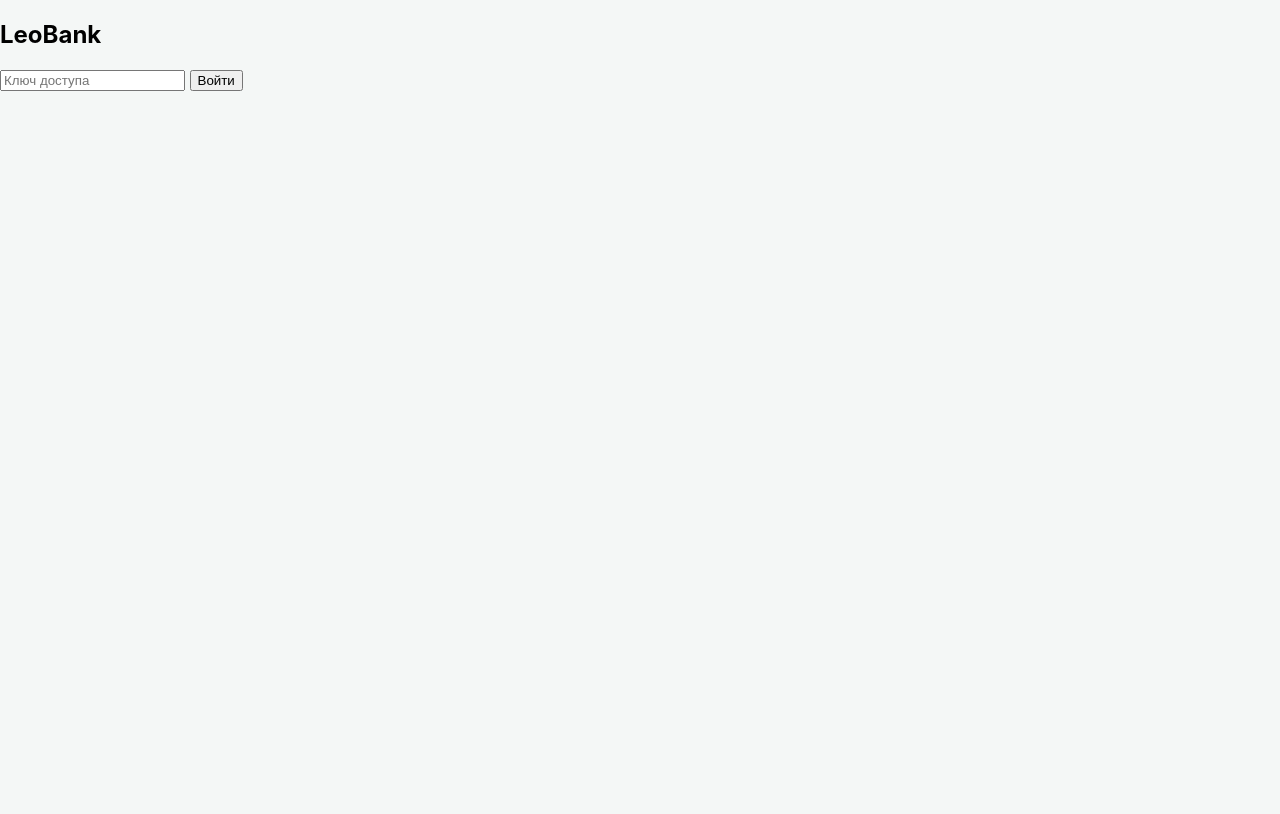
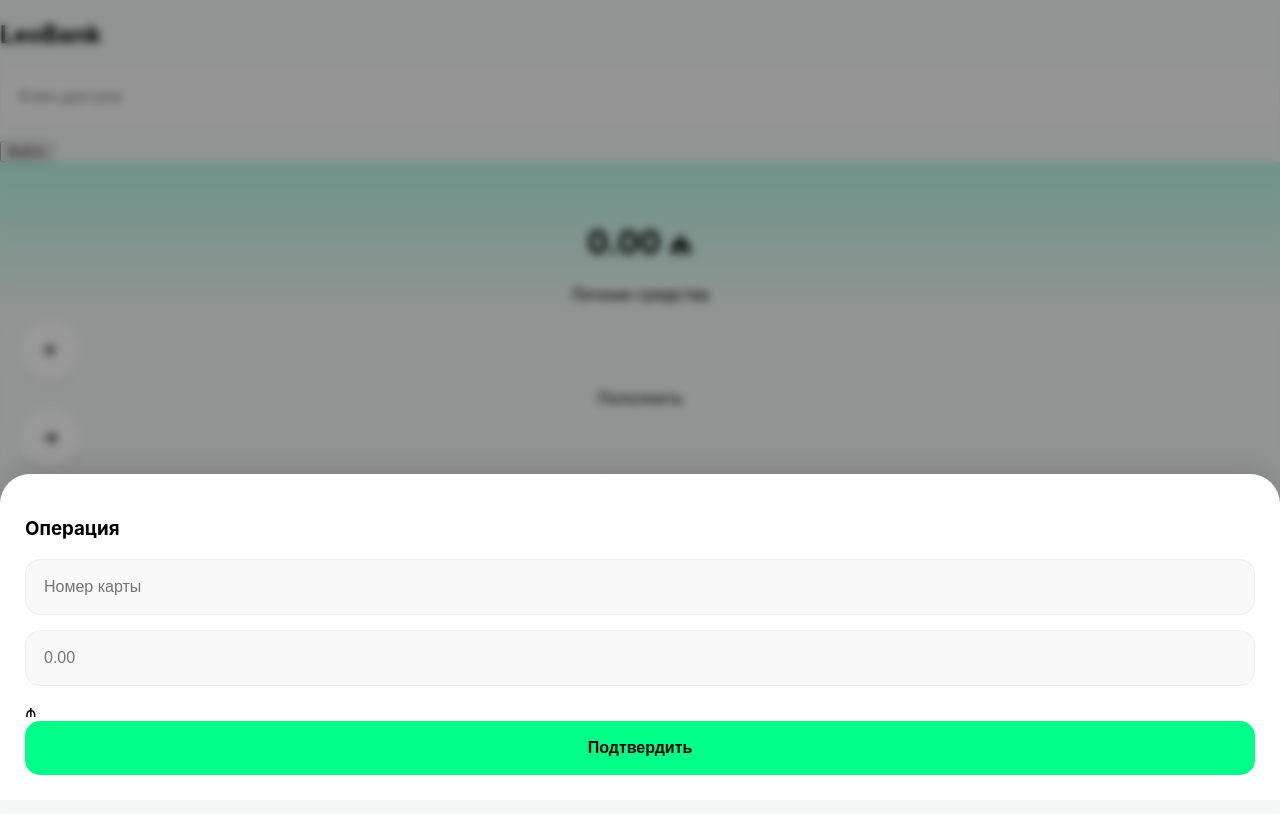
Before and after one commit to KyamichProjects/site, a website: page public/index.html in a window 1280 px wide. Drawn offline with nearby package versions, Linux system fonts and the light colour scheme; no server answers.

Commit message:
Update style.css

```diff
--- a/public/style.css
+++ b/public/style.css
@@ -1,47 +1,79 @@
 :root {
-    --primary: #000;
-    --accent: #00ff88;
-    --bg-grad: linear-gradient(180deg, #b8f7e5 0%, #f4f7f6 40%);
+    --primary-bg: linear-gradient(180deg, #b8f7e5 0%, #f4f7f6 40%);
+    --card-black: #0b0b0b;
+    --accent-green: #00ff88;
+    --text-main: #000000;
 }
 
-* { box-sizing: border-box; -webkit-tap-highlight-color: transparent; }
-body, html { margin: 0; padding: 0; font-family: -apple-system, sans-serif; background: #f4f7f6; height: 100%; }
+body {
+    margin: 0;
+    padding: 0;
+    font-family: -apple-system, BlinkMacSystemFont, "Segoe UI", Roboto, sans-serif;
+    background-color: #f4f7f6;
+}
 
-.hidden { display: none !important; }
+/* Фон как на скриншоте 1 */
+.header-main {
+    background: var(--primary-bg);
+    padding: 40px 20px 20px;
+    text-align: center;
+}
 
-/* Header & Balance */
-.header-main { background: var(--bg-grad); padding: 50px 20px 20px; text-align: center; }
-.balance-block h1 { font-size: 42px; margin: 0; font-weight: 700; }
-.balance-block h1 span { font-size: 22px; color: #555; }
-.balance-block p { color: #666; font-size: 14px; margin-top: 5px; }
+/* Красивое выезжающее окно (Drawer) */
+.drawer-overlay {
+    position: fixed;
+    top: 0; left: 0; width: 100%; height: 100%;
+    background: rgba(0,0,0,0.4);
+    backdrop-filter: blur(4px);
+    z-index: 1000;
+}
 
-/* Quick Actions */
-.quick-actions { display: flex; justify-content: center; gap: 30px; margin: 30px 0; }
-.q-item { display: flex; flex-direction: column; align-items: center; gap: 8px; cursor: pointer; }
-.q-icon { width: 55px; height: 55px; background: white; border-radius: 50%; display: flex;
-          align-items: center; justify-content: center; font-size: 20px; box-shadow: 0 4px 15px rgba(0,0,0,0.08); }
-.q-item span { font-size: 12px; color: #333; }
+.drawer {
+    position: absolute;
+    bottom: 0;
+    width: 100%;
+    background: white;
+    border-top-left-radius: 30px;
+    border-top-right-radius: 30px;
+    padding: 25px;
+    box-sizing: border-box;
+    box-shadow: 0 -10px 25px rgba(0,0,0,0.1);
+}
 
-/* LeoBank Card */
-.leobank-card { width: 300px; height: 170px; margin: 0 auto; perspective: 1000px; }
-.card-inner { width: 100%; height: 100%; background: #000; border-radius: 18px; color: white; padding: 20px; position: relative; }
-.chip { width: 40px; height: 30px; background: #d4af37; border-radius: 6px; margin-bottom: 40px; }
-.logo { position: absolute; top: 20px; right: 20px; font-weight: bold; font-size: 18px; }
-.number { font-family: 'Courier New', monospace; font-size: 19px; letter-spacing: 2px; }
+/* Поля ввода как в приложении */
+input {
+    width: 100%;
+    padding: 18px;
+    margin-bottom: 15px;
+    border-radius: 15px;
+    border: 1px solid #eee;
+    background: #f9f9f9;
+    font-size: 16px;
+    outline: none;
+    box-sizing: border-box;
+}
 
-/* Drawer (Красивое окошко снизу) */
-.drawer-overlay { position: fixed; top: 0; left: 0; width: 100%; height: 100%; background: rgba(0,0,0,0.5); z-index: 1000; }
-.drawer { position: absolute; bottom: 0; width: 100%; background: white; border-top-left-radius: 25px;
-          border-top-right-radius: 25px; padding: 20px; animation: slideUp 0.3s ease-out; }
-@keyframes slideUp { from { transform: translateY(100%); } to { transform: translateY(0); } }
+/* Кнопка "Подтвердить" */
+.btn-confirm {
+    width: 100%;
+    padding: 18px;
+    background-color: var(--accent-green);
+    border: none;
+    border-radius: 15px;
+    font-weight: bold;
+    font-size: 16px;
+    cursor: pointer;
+}
 
-.drawer-handle { width: 40px; height: 5px; background: #ddd; border-radius: 10px; margin: 0 auto 20px; }
-.drawer input { width: 100%; padding: 15px; border-radius: 12px; border: 1px solid #eee; background: #f9f9f9; margin-bottom: 15px; font-size: 16px; }
-.btn-confirm { width: 100%; padding: 16px; background: var(--accent); border: none; border-radius: 12px; font-weight: bold; font-size: 16px; }
-
-/* Tab Bar */
-.tab-bar { position: fixed; bottom: 0; width: 100%; height: 70px; background: white; display: flex;
-           justify-content: space-around; align-items: center; border-top: 1px solid #eee; }
-.tab { display: flex; flex-direction: column; align-items: center; color: #999; font-size: 11px; }
-.tab.active { color: var(--primary); }
-.tab i { font-size: 22px; margin-bottom: 4px; }
+/* Иконки действий */
+.q-icon {
+    width: 60px;
+    height: 60px;
+    background: white;
+    border-radius: 50%;
+    display: flex;
+    align-items: center;
+    justify-content: center;
+    box-shadow: 0 4px 12px rgba(0,0,0,0.05);
+    margin-bottom: 8px;
+}
```
